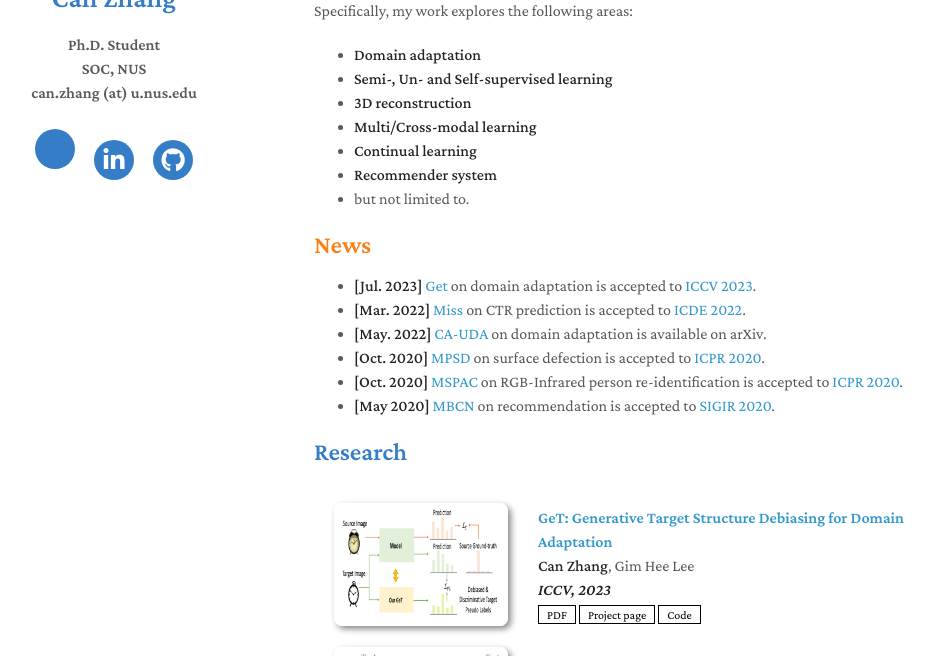
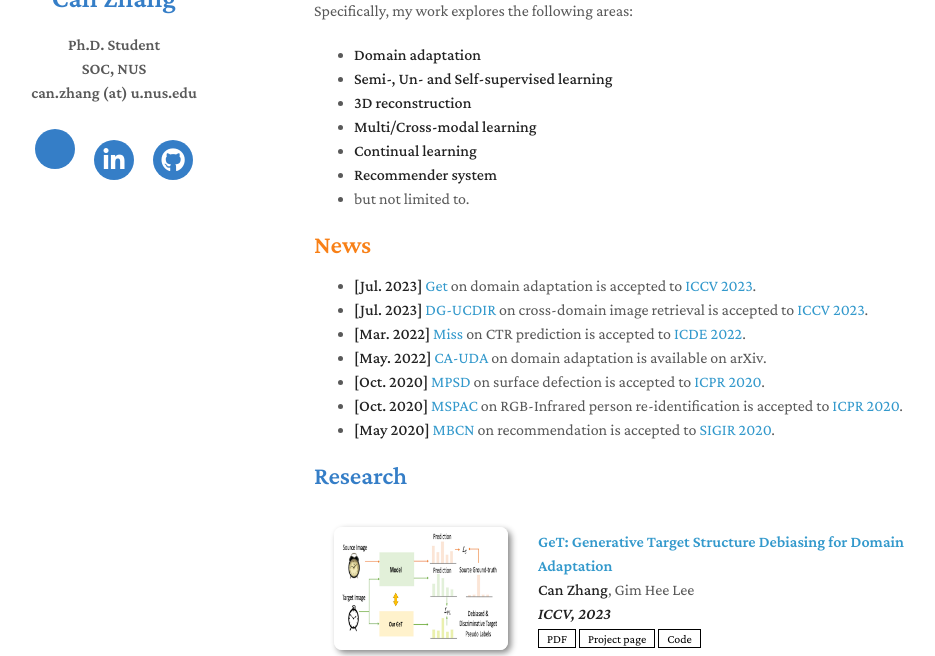
Before and after one commit to lulusindazc/can-zhang, a Jekyll site: the page built from index.md, in a window 1280 px wide and 900 px high, cut to the strip 244-900 px from the top of the window. Shown: the whole strip, without its empty margins (156-1091 px from the left). Built offline with Jekyll 4.4.1, drawn with Linux system fonts in a browser that asks for light colours; nearby versions of some CDN libraries; a style sheet for code colours, icons or effects is not loaded; our own code applies the rules of GitHub Pages for plain Markdown files.

Commit message:
Initial commit

```diff
--- a/index.md
+++ b/index.md
@@ -33,6 +33,7 @@ My research interests lie broadly in the field of computer vision (CV), machine
 ## <b style="color:#F88017">News</b>
 
 - **[Jul. 2023]** [Get](https://lulusindazc.github.io/getproject/) on domain adaptation is accepted to [ICCV 2023](https://iccv2023.thecvf.com/).
+- **[Jul. 2023]** [DG-UCDIR](https://github.com/conghui1002/DG-UCDIR) on cross-domain image retrieval is accepted to [ICCV 2023](https://iccv2023.thecvf.com/).
 - **[Mar. 2022]** [Miss](https://arxiv.org/pdf/2111.15068.pdf) on CTR prediction is accepted to [ICDE 2022](https://icde2022.ieeecomputer.my/).
 - **[May. 2022]** [CA-UDA](https://arxiv.org/pdf/2205.13579.pdf) on domain adaptation is available on arXiv.
 - **[Oct. 2020]** [MPSD](https://ieeexplore.ieee.org/abstract/document/9412119) on surface defection is accepted to [ICPR 2020](https://www.micc.unifi.it/icpr2020/).
```
